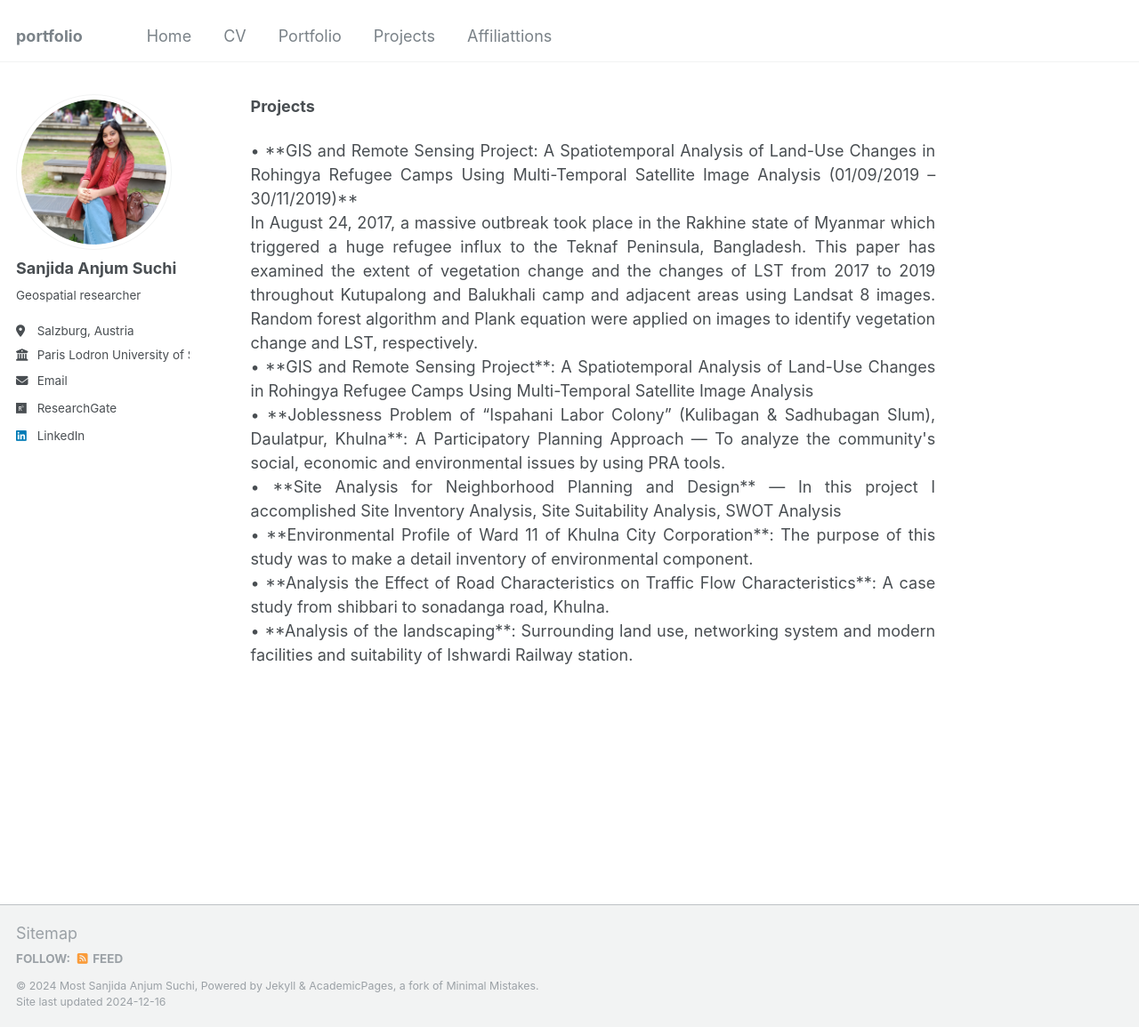
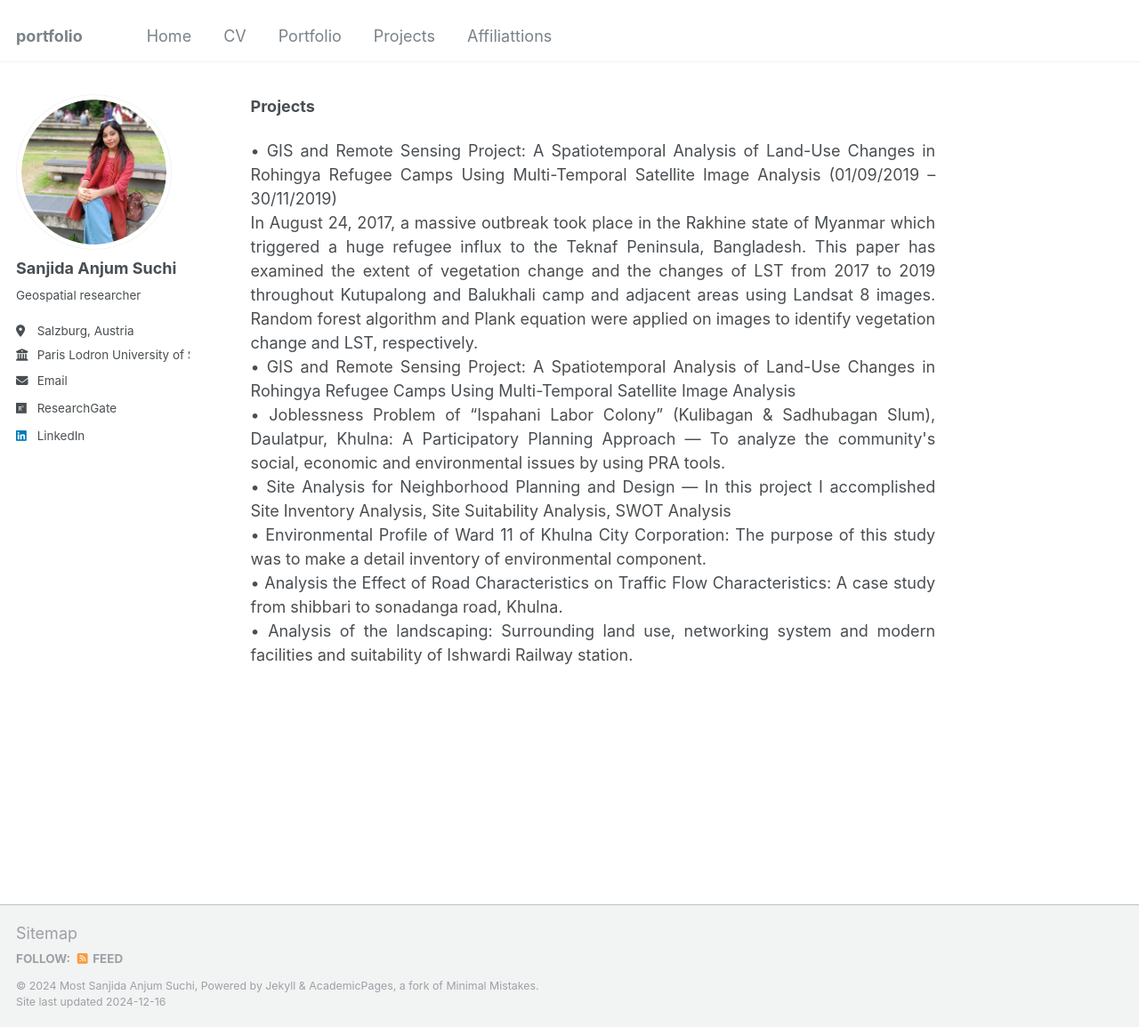
Before and after one commit to sanjidasuchi/portfolio, a Jekyll site: the page built from projects.md, in a window 1280 px wide and 1155 px high. Shown: the whole window at 89% size. Built offline with Jekyll 4.4.1, drawn with Linux system fonts in a browser that asks for light colours; our own code applies the rules of GitHub Pages for plain Markdown files.

```diff
--- a/projects.md
+++ b/projects.md
@@ -1,17 +1,17 @@
 **Projects** <br>
 <p style="text-align: justify;">
-• **GIS and Remote Sensing Project: A Spatiotemporal Analysis of Land-Use Changes in Rohingya Refugee Camps Using Multi-Temporal Satellite Image Analysis (01/09/2019 – 30/11/2019)**<br>
+• GIS and Remote Sensing Project: A Spatiotemporal Analysis of Land-Use Changes in Rohingya Refugee Camps Using Multi-Temporal Satellite Image Analysis (01/09/2019 – 30/11/2019)<br>
 In August 24, 2017, a massive outbreak took place in the Rakhine state of Myanmar which triggered a huge refugee influx to the Teknaf Peninsula, Bangladesh. This paper has examined the extent of vegetation change and the changes of LST from 2017 to 2019 throughout Kutupalong and Balukhali camp and adjacent areas using Landsat 8 images. Random forest algorithm and Plank equation were applied on images to identify vegetation change and LST, respectively.<br>
 
-• **GIS and Remote Sensing Project**: A Spatiotemporal Analysis of Land-Use Changes in Rohingya Refugee Camps Using Multi-Temporal Satellite Image Analysis<br>
+• GIS and Remote Sensing Project: A Spatiotemporal Analysis of Land-Use Changes in Rohingya Refugee Camps Using Multi-Temporal Satellite Image Analysis<br>
 
-• **Joblessness Problem of “Ispahani Labor Colony” (Kulibagan & Sadhubagan Slum), Daulatpur, Khulna**: A Participatory Planning Approach — To analyze the community's social, economic and environmental issues by using PRA tools.<br>
+• Joblessness Problem of “Ispahani Labor Colony” (Kulibagan & Sadhubagan Slum), Daulatpur, Khulna: A Participatory Planning Approach — To analyze the community's social, economic and environmental issues by using PRA tools.<br>
 
-• **Site Analysis for Neighborhood Planning and Design** — In this project I accomplished Site Inventory Analysis, Site Suitability Analysis, SWOT Analysis<br>
+• Site Analysis for Neighborhood Planning and Design — In this project I accomplished Site Inventory Analysis, Site Suitability Analysis, SWOT Analysis<br>
 
-• **Environmental Profile of Ward 11 of Khulna City Corporation**: The purpose of this study was to make a detail inventory of environmental component.<br>
+• Environmental Profile of Ward 11 of Khulna City Corporation: The purpose of this study was to make a detail inventory of environmental component.<br>
 
-• **Analysis the Effect of Road Characteristics on Traffic Flow Characteristics**: A case study from shibbari to sonadanga road, Khulna.<br>
+• Analysis the Effect of Road Characteristics on Traffic Flow Characteristics: A case study from shibbari to sonadanga road, Khulna.<br>
 
-• **Analysis of the landscaping**: Surrounding land use, networking system and modern facilities and suitability of Ishwardi Railway station.<br>
+• Analysis of the landscaping: Surrounding land use, networking system and modern facilities and suitability of Ishwardi Railway station.<br>
 </p>
```
